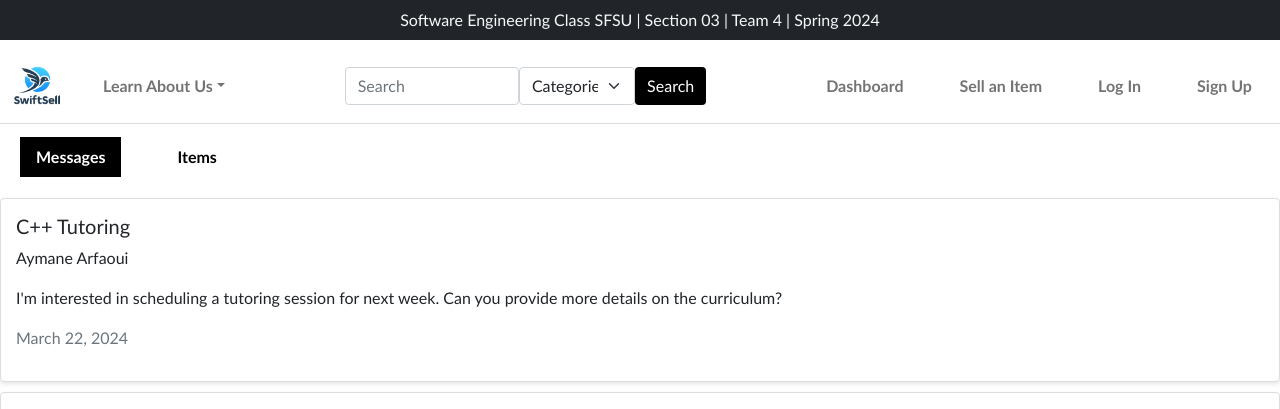
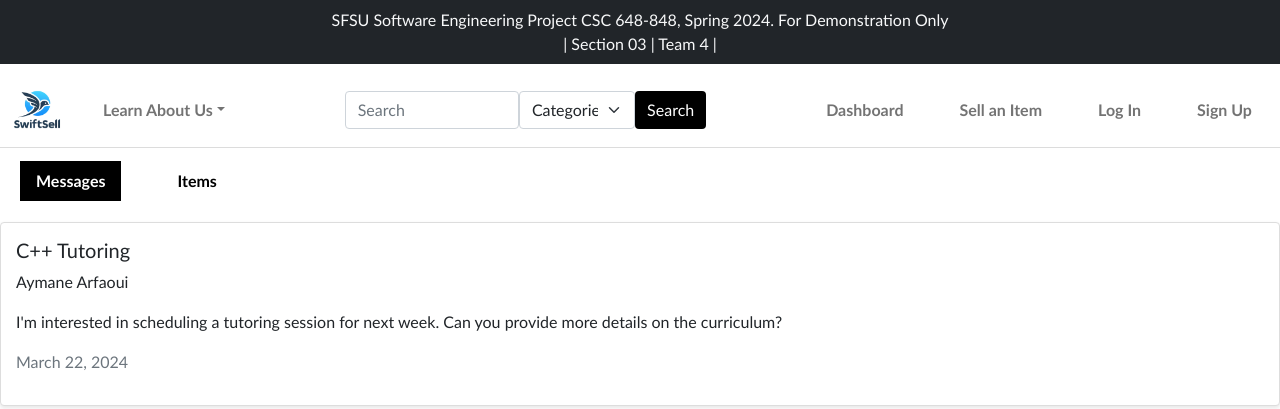
Before and after one commit to Amandeep-Singh-24/SwiftSell, a Flask app: page /dashboard in a window 1280 px wide. Shown: the top 409 px of the page. Run offline with Flask 3, Linux system fonts and the light colour scheme; some libraries are stand-ins or nearby versions.

Commit message:
Fixed navbar text per non-functional reqs and M3 review

```diff
--- a/application/templates/base_navbar.html
+++ b/application/templates/base_navbar.html
@@ -10,7 +10,8 @@
 </head>
 <body>
     <div class="bg-dark text-light text-center py-2">
-        Software Engineering Class SFSU | Section 03 | Team 4 | Spring 2024
+        SFSU Software Engineering Project CSC 648-848, Spring 2024. For Demonstration Only<br>
+        | Section 03 | Team 4 |
     </div>
 
     <nav class="navbar navbar-expand-lg navbar-light">
```
